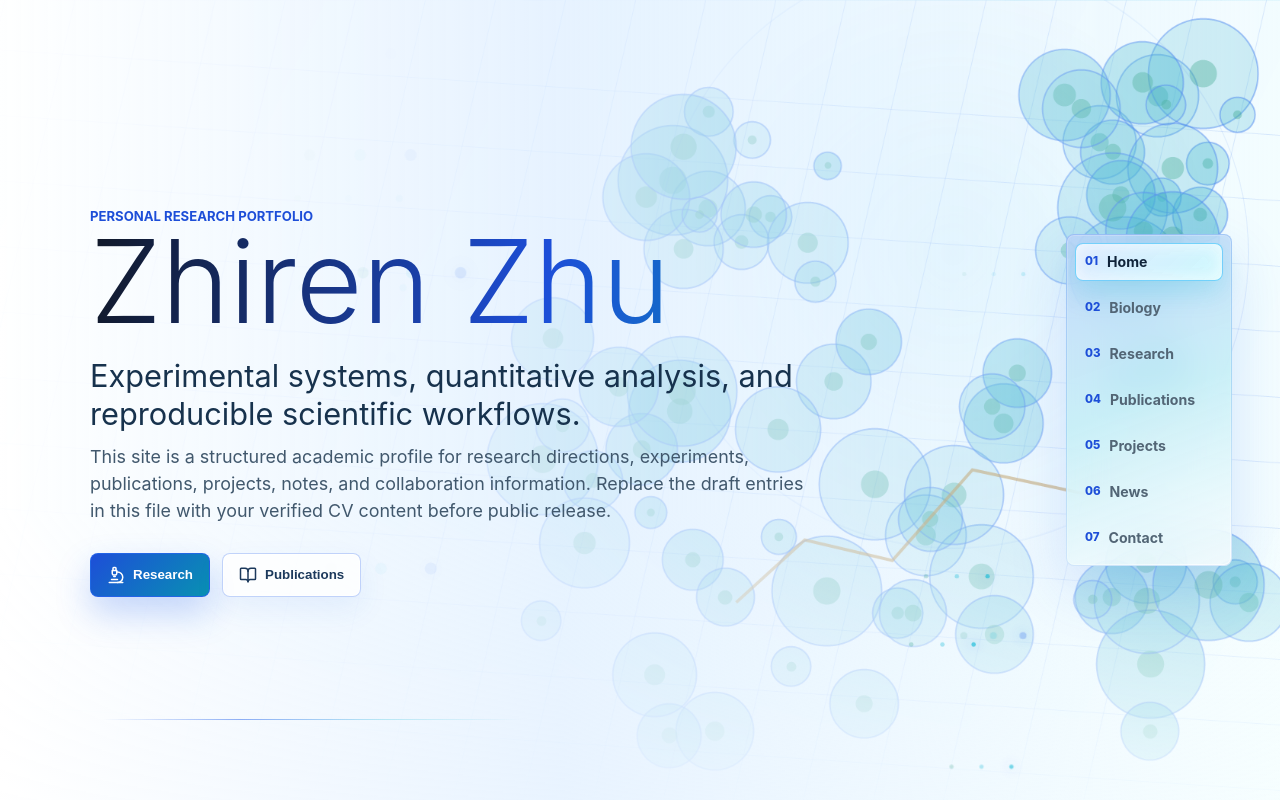
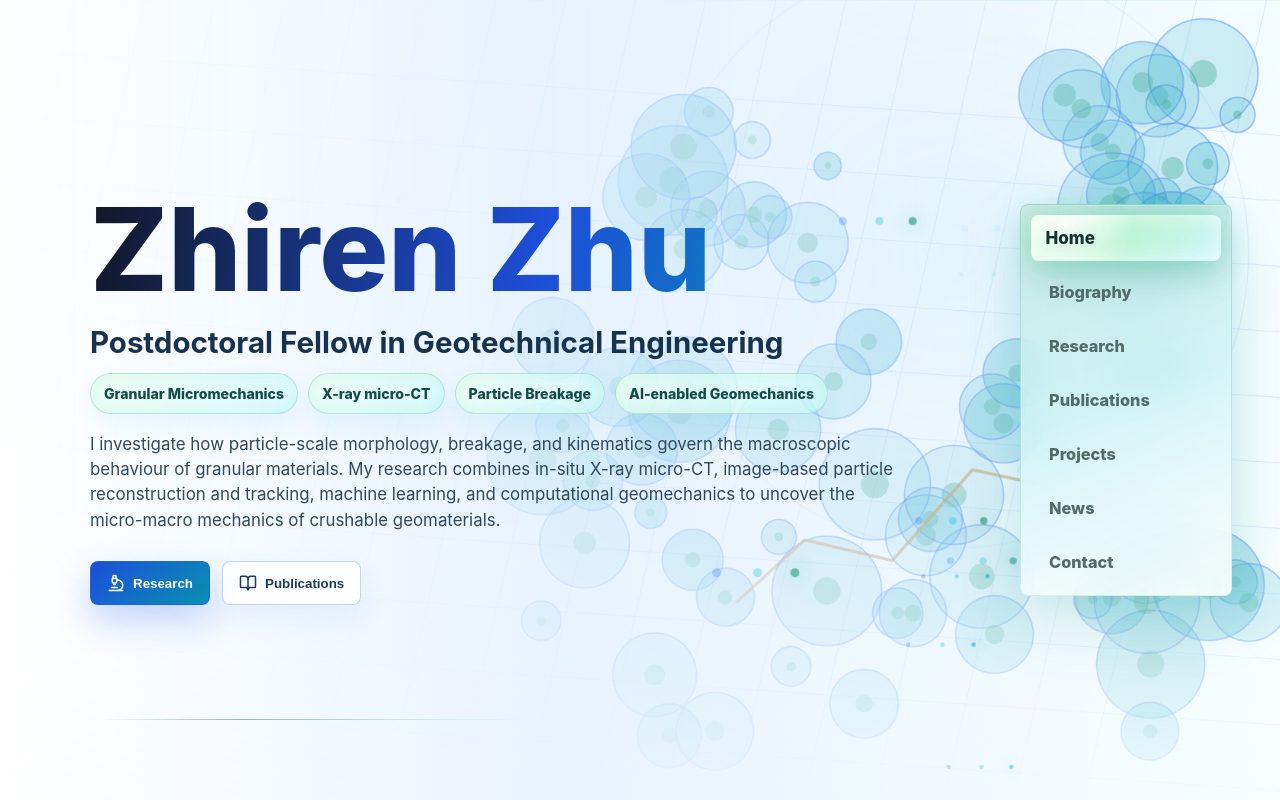
Before and after one commit to zhuzhiren92-dot/research-website, a React (Vite) app: page / in a window 1280 px wide. Built offline with nearby package versions, Linux system fonts and the light colour scheme.

Commit message:
Apply latest personal site revisions

```diff
--- a/src/App.tsx
+++ b/src/App.tsx
@@ -18,7 +18,7 @@ import { profile } from './content/profile';
 
 const panels = [
   { id: 'home', label: 'Home' },
-  { id: 'biology', label: 'Biology' },
+  { id: 'biography', label: 'Biography' },
   { id: 'research', label: 'Research' },
   { id: 'publications', label: 'Publications' },
   { id: 'projects', label: 'Projects' },
@@ -26,7 +26,7 @@ const panels = [
   { id: 'contact', label: 'Contact' },
 ] as const;
 
-const navStep = 46;
+const navStep = 54;
 
 type PanelId = (typeof panels)[number]['id'];
 
@@ -51,6 +51,7 @@ export default function App() {
       block: 'start',
     });
   }, []);
+
   useEffect(() => {
     activeIndexRef.current = activeIndex;
   }, [activeIndex]);
@@ -126,7 +127,6 @@ export default function App() {
     return () => root.removeEventListener('wheel', onWheel);
   }, [scrollToPanel]);
 
-
   const sectionClass = (id: PanelId) => {
     const index = panels.findIndex((panel) => panel.id === id);
     return `snap-section ${id}-screen ${activeIndex === index ? 'is-active' : ''}`;
@@ -139,7 +139,7 @@ export default function App() {
   return (
     <div className="one-page-shell">
       <div className="ambient-flow" aria-hidden="true">
-        {Array.from({ length: 18 }, (_, index) => (
+        {Array.from({ length: 22 }, (_, index) => (
           <span key={index} />
         ))}
       </div>
@@ -154,7 +154,6 @@ export default function App() {
             onClick={() => scrollToPanel(index)}
             aria-current={activeIndex === index ? 'true' : undefined}
           >
-            <span>{String(index + 1).padStart(2, '0')}</span>
             {panel.label}
           </button>
         ))}
@@ -168,14 +167,18 @@ export default function App() {
         >
           <div className="hero-overlay" />
           <div className="hero-flow" aria-hidden="true">
-            {Array.from({ length: 16 }, (_, index) => (
+            {Array.from({ length: 20 }, (_, index) => (
               <span key={index} />
             ))}
           </div>
           <div className="panel-content home-content">
-            <span className="eyebrow">Personal Research Portfolio</span>
             <h1>{profile.name}</h1>
-            <p className="hero-line">{profile.heroLine}</p>
+            <p className="hero-role">{profile.heroLine}</p>
+            <ul className="hero-keywords" aria-label="Research keywords">
+              {profile.heroKeywords.map((keyword) => (
+                <li key={keyword}>{keyword}</li>
+              ))}
+            </ul>
             <p className="hero-summary">{profile.summary}</p>
             <div className="hero-actions">
               <button className="button primary" type="button" onClick={() => scrollToPanel(2)}>
@@ -190,13 +193,13 @@ export default function App() {
           </div>
         </section>
 
-        <section id="biology" className={sectionClass('biology')}>
-          <div className="panel-content two-zone biology-layout">
+        <section id="biography" className={sectionClass('biography')}>
+          <div className="panel-content two-zone biography-layout">
             <div>
               <SectionHeader
-                eyebrow="Biology"
-                title="Research identity and methods"
-                description="Use this section for biography, training, research focus, and method-level expertise."
+                eyebrow="Biography"
+                title="Research profile and expertise"
+                description="Geotechnical researcher exploring the particle-scale mechanics of granular materials through advanced imaging, data-driven methods, and computational modelling."
               />
               <div className="prose compact-prose">
                 {profile.biography.map((paragraph) => (
@@ -204,18 +207,24 @@ export default function App() {
                 ))}
               </div>
             </div>
-            <aside className="biology-card">
-              <img src={profile.portrait} alt={`${profile.name} profile placeholder`} />
+            <aside className="biography-card">
+              <img src={profile.portrait} alt={`${profile.name} portrait`} />
               <div className="fact-list">
                 <div>
                   <GraduationCap size={20} />
                   <span>Affiliation</span>
-                  <strong>{profile.affiliation}</strong>
+                  <strong>
+                    Postdoctoral Fellow
+                    <br />
+                    School of Architecture and Civil Engineering
+                    <br />
+                    City University of Hong Kong
+                  </strong>
                 </div>
                 <div>
                   <ListChecks size={20} />
                   <span>Methods</span>
-                  <strong>{profile.methods.slice(0, 3).join(' / ')}</strong>
+                  <strong>{profile.methods.join(' / ')}</strong>
                 </div>
               </div>
             </aside>
@@ -227,7 +236,7 @@ export default function App() {
             <SectionHeader
               eyebrow="Research"
               title="Research directions"
-              description="Each direction can hold a short research statement, experiment types, validation strategy, and related output."
+              description="Particle-scale observation, quantitative reconstruction, and computational modelling for crushable granular geomaterials."
             />
             <div className="theme-grid snap-grid">
               {profile.researchThemes.map((theme) => (
@@ -360,7 +369,7 @@ export default function App() {
               <div>
                 <Send size={20} />
                 <span>Best Topics</span>
-                <strong>Imaging, analysis workflows, reproducibility</strong>
+                <strong>Granular micromechanics, X-ray micro-CT, AI-enabled geomechanics</strong>
               </div>
               <div>
                 <CheckCircle2 size={20} />
--- a/src/components/Layout.tsx
+++ b/src/components/Layout.tsx
@@ -4,7 +4,7 @@ import { profile } from '../content/profile';
 
 const navItems = [
   { label: 'Home', to: '/' },
-  { label: 'Biology', to: '/biology' },
+  { label: 'Biography', to: '/biography' },
   { label: 'Research', to: '/research' },
   { label: 'Publications', to: '/publications' },
   { label: 'Projects', to: '/projects' },
--- a/src/content/profile.ts
+++ b/src/content/profile.ts
@@ -33,15 +33,20 @@ export type NewsItem = {
 export const profile = {
   name: 'Zhiren Zhu',
   shortName: 'Zhiren',
-  title: 'Researcher',
-  affiliation: 'Your Lab / Institution',
-  location: 'City, Country',
+  title: 'Postdoctoral Fellow in Geotechnical Engineering',
+  affiliation: 'School of Architecture and Civil Engineering, City University of Hong Kong',
+  location: 'Hong Kong SAR, China',
   email: 'your.email@institution.edu',
-  heroLine:
-    'Experimental systems, quantitative analysis, and reproducible scientific workflows.',
+  heroLine: 'Postdoctoral Fellow in Geotechnical Engineering',
+  heroKeywords: [
+    'Granular Micromechanics',
+    'X-ray micro-CT',
+    'Particle Breakage',
+    'AI-enabled Geomechanics',
+  ],
   summary:
-    'This site is a structured academic profile for research directions, experiments, publications, projects, notes, and collaboration information. Replace the draft entries in this file with your verified CV content before public release.',
-  portrait: `${import.meta.env.BASE_URL}profile-placeholder.png`,
+    'I investigate how particle-scale morphology, breakage, and kinematics govern the macroscopic behaviour of granular materials. My research combines in-situ X-ray micro-CT, image-based particle reconstruction and tracking, machine learning, and computational geomechanics to uncover the micro-macro mechanics of crushable geomaterials.',
+  portrait: `${import.meta.env.BASE_URL}profile-photo.png`,
   heroImage: `${import.meta.env.BASE_URL}research-hero.png`,
   links: [
     { label: 'Google Scholar', href: '#' },
@@ -50,116 +55,116 @@ export const profile = {
     { label: 'CV', href: '#' },
   ],
   focusAreas: [
-    'Scientific image analysis',
-    'Experimental workflow design',
-    'Computational biology methods',
-    'Open and reproducible research tools',
+    'Granular micromechanics',
+    'Particle morphology and breakage',
+    'In-situ X-ray micro-CT',
+    'AI-enabled geomechanics',
   ],
   biography: [
-    'I study how experimental data can be made more measurable, interpretable, and reusable. My work combines hands-on experiments, computational pipelines, and careful validation so that results can move from raw observations to defensible scientific claims.',
-    'The current version of this website uses placeholder content because the final CV, publication list, laboratory affiliation, and contact details have not been provided yet. The structure is ready for those materials.',
+    'I am currently a Postdoctoral Fellow in Geotechnical Engineering at City University of Hong Kong, where I completed my Ph.D. in Geotechnical Engineering. Prior to joining CityU, I received my B.E. and M.S. degrees in Geotechnical Engineering from Hunan University. My academic training has centered on geotechnical engineering, with an increasing focus on the particle-scale behavior of granular materials.',
+    'My research focuses on the micromechanics of granular geomaterials, particularly particle breakage, morphology, and kinematics and their links to macroscopic mechanical behaviour. I combine in-situ X-ray micro-computed tomography, three-dimensional image analysis, particle tracking, machine learning, and numerical modelling to characterise the evolution of individual particles and fragments during loading. My broader research goal is to establish quantitative micro-macro links that advance the understanding and modelling of crushable granular materials.',
   ],
   methods: [
-    'Microscopy and image-based phenotyping',
-    'Segmentation, registration, and quantitative feature extraction',
-    'Notebook-first reproducible analysis',
-    'Figure preparation for academic communication',
-    'Version-controlled project documentation',
+    'In-situ X-ray micro-CT',
+    '3D Segmentation & Reconstruction',
+    'Particle Tracking',
+    'Machine Learning',
+    'DEM',
   ],
   researchThemes: [
     {
-      title: 'Quantitative Experimental Imaging',
+      title: 'Granular Micromechanics',
       summary:
-        'Turning microscopy and experimental image data into structured measurements that can be audited and reproduced.',
+        'Linking particle-scale morphology, kinematics, and contact evolution to macroscopic granular material behaviour.',
       points: [
-        'Image preprocessing and quality control',
-        'Object detection, segmentation, and overlap analysis',
-        'Human-in-the-loop annotation and validation',
+        'Particle morphology and fabric evolution',
+        'Micro-macro interpretation of crushable geomaterials',
+        'Mechanics of granular assemblies under loading',
       ],
     },
     {
-      title: 'Reproducible Analysis Pipelines',
+      title: 'X-ray Micro-CT and 3D Reconstruction',
       summary:
-        'Designing analysis workflows that preserve raw data, document parameters, and make validation easy to repeat.',
+        'Using in-situ imaging and image-based reconstruction to observe individual particles and fragments during deformation.',
       points: [
-        'Run-all notebook entry points',
-        'Transparent baselines and regression checks',
-        'Portable folders for collaborators and reviewers',
+        'In-situ X-ray micro-computed tomography',
+        'Three-dimensional particle segmentation and reconstruction',
+        'Image-based particle tracking and deformation analysis',
       ],
     },
     {
-      title: 'Scientific Communication Tools',
+      title: 'AI-enabled Geomechanics',
       summary:
-        'Building clear visual and written research outputs for manuscripts, talks, and public academic pages.',
+        'Combining machine learning, numerical modelling, and experimental data to improve granular material characterisation.',
       points: [
-        'Editable figures and slide assets',
-        'Structured paper and project summaries',
-        'Public-facing research websites',
+        'Data-driven morphology and breakage analysis',
+        'Machine learning for particle-level interpretation',
+        'DEM-informed computational geomechanics',
       ],
     },
   ] satisfies ResearchTheme[],
   publications: [
     {
       title: 'Replace with a representative publication title',
-      authors: 'Your Name, Collaborator A, Collaborator B',
+      authors: 'Zhiren Zhu, Collaborator A, Collaborator B',
       venue: 'Journal or Conference Name',
       year: '2026',
-      tags: ['Methods', 'Imaging'],
+      tags: ['Geotechnical Engineering', 'Granular Materials'],
       links: [{ label: 'Paper', href: '#' }],
     },
     {
       title: 'Replace with a second publication title',
-      authors: 'Your Name, Collaborator C',
+      authors: 'Zhiren Zhu, Collaborator C',
       venue: 'Journal or Conference Name',
       year: '2025',
-      tags: ['Experiment', 'Analysis'],
+      tags: ['X-ray micro-CT', 'Particle Breakage'],
       links: [{ label: 'DOI', href: '#' }],
     },
     {
       title: 'Replace with a preprint, manuscript, or selected project paper',
-      authors: 'Your Name et al.',
+      authors: 'Zhiren Zhu et al.',
       venue: 'Preprint / Under Review / Archive',
       year: '2024',
-      tags: ['Preprint', 'Open Science'],
+      tags: ['AI Geomechanics', 'DEM'],
       links: [{ label: 'Code', href: '#' }],
     },
   ] satisfies Publication[],
   projects: [
     {
-      title: 'Image Analysis Workflow',
+      title: 'Particle Breakage and Morphology',
       status: 'Active',
       summary:
-        'A reproducible workflow for processing experimental image data, validating outputs, and tracking model or rule changes.',
+        'Quantifying how particle shape, fragmentation, and breakage patterns evolve during mechanical loading.',
       outcomes: [
-        'Preserves original data and notebooks',
-        'Records parameter settings and regression evidence',
-        'Supports future human-labeled validation',
+        'Connects particle morphology with macroscopic response',
+        'Tracks fragment evolution from image-derived measurements',
+        'Supports micro-macro interpretation of crushable materials',
       ],
-      tags: ['Python', 'Notebook', 'Validation'],
+      tags: ['Granular Materials', 'Breakage', 'Morphology'],
     },
     {
-      title: 'Editable Scientific Figures',
-      status: 'Prototype',
+      title: 'In-situ X-ray Micro-CT Workflow',
+      status: 'Active',
       summary:
-        'A practical pipeline for converting complex scientific visuals into editable presentation-ready assets.',
+        'A workflow for reconstructing, segmenting, and tracking three-dimensional particle structures from X-ray micro-CT data.',
       outcomes: [
-        'Separates text, arrows, labels, and layout elements',
-        'Keeps complex artwork traceable when full vectorization is unrealistic',
-        'Exports reviewable PowerPoint deliverables',
+        'Preserves particle-scale geometry and kinematic evidence',
+        'Supports reproducible 3D segmentation and reconstruction',
+        'Links imaging observations to mechanical behaviour',
       ],
-      tags: ['PowerPoint', 'Figures', 'Communication'],
+      tags: ['X-ray micro-CT', '3D Analysis', 'Tracking'],
     },
     {
-      title: 'Research Website System',
+      title: 'AI-enabled Geomechanics Models',
       status: 'Draft',
       summary:
-        'This website itself is structured as a reusable content-driven academic profile.',
+        'Data-driven modelling that integrates imaging, machine learning, and computational geomechanics.',
       outcomes: [
-        'Central content file for future edits',
-        'Independent pages for research, papers, projects, and notes',
-        'GitHub Pages workflow included',
+        'Extracts interpretable particle-level features',
+        'Builds links between local particle evolution and bulk response',
+        'Supports future predictive modelling of crushable geomaterials',
       ],
-      tags: ['React', 'TypeScript', 'GitHub Pages'],
+      tags: ['Machine Learning', 'DEM', 'Modelling'],
     },
   ] satisfies Project[],
   news: [
@@ -167,7 +172,7 @@ export const profile = {
       date: '2026.08',
       title: 'Personal research website draft created',
       description:
-        'Initial site structure prepared with pages for profile, research, publications, projects, news, and contact.',
+        'Initial site structure prepared with sections for profile, biography, research, publications, projects, news, and contact.',
     },
     {
       date: '2026.07',
@@ -184,8 +189,8 @@ export const profile = {
   ] satisfies NewsItem[],
   contact: {
     email: 'your.email@institution.edu',
-    office: 'Building / Room, Institution',
+    office: 'School of Architecture and Civil Engineering, City University of Hong Kong',
     collaboration:
-      'Open to collaborations on experimental imaging, quantitative analysis, reproducible workflows, and academic communication tools.',
+      'Open to collaborations on granular micromechanics, X-ray micro-CT, particle breakage, AI-enabled geomechanics, and computational modelling of geomaterials.',
   },
 };
--- a/src/pages/AboutPage.tsx
+++ b/src/pages/AboutPage.tsx
@@ -2,13 +2,13 @@ import { GraduationCap, ListChecks } from 'lucide-react';
 import SectionHeader from '../components/SectionHeader';
 import { profile } from '../content/profile';
 
-export default function BiologyPage() {
+export default function BiographyPage() {
   return (
     <section className="page">
       <div className="container">
         <SectionHeader
-          eyebrow="Biology"
-          title="Research identity and methods"
+          eyebrow="Biography"
+          title="Research profile and expertise"
           description="Use this page for biography, training, research identity, and method-level expertise."
         />
         <div className="about-layout">
--- a/src/pages/HomePage.tsx
+++ b/src/pages/HomePage.tsx
@@ -25,7 +25,6 @@ export default function HomePage() {
           ))}
         </div>
         <div className="hero-inner">
-          <span className="eyebrow">Personal Research Portfolio</span>
           <h1>{profile.name}</h1>
           <p className="hero-line">{profile.heroLine}</p>
           <p className="hero-summary">{profile.summary}</p>
--- a/src/styles.css
+++ b/src/styles.css
@@ -1399,7 +1399,7 @@ body {
   align-items: center;
 }
 
-.biology-card {
+.biography-card {
   display: grid;
   gap: 20px;
   padding: 22px;
@@ -1410,7 +1410,7 @@ body {
   backdrop-filter: blur(12px);
 }
 
-.biology-card img {
+.biography-card img {
   width: min(100%, 260px);
   aspect-ratio: 1;
   border: 1px solid rgba(37, 99, 235, 0.18);
@@ -1570,7 +1570,7 @@ body {
     flex-direction: column;
   }
 
-  .biology-card img {
+  .biography-card img {
     display: none;
   }
 
@@ -1608,3 +1608,241 @@ body {
     transition: none;
   }
 }
+
+/* DOCX revision 2 interaction refinements */
+:root {
+  --nav-step: 54px;
+  --soft-green: #b9f3d4;
+  --soft-green-strong: #4ade80;
+  --nav-ink: #12312f;
+}
+
+.home-content h1 {
+  font-weight: 820;
+  letter-spacing: 0;
+}
+
+.hero-role {
+  max-width: 760px;
+  margin: 0 0 12px;
+  color: #17324d;
+  font-size: clamp(1.24rem, 2.3vw, 2rem);
+  font-weight: 740;
+  line-height: 1.2;
+}
+
+.hero-keywords {
+  display: flex;
+  flex-wrap: wrap;
+  gap: 10px;
+  max-width: 920px;
+  padding: 0;
+  margin: 0 0 18px;
+  list-style: none;
+}
+
+.hero-keywords li {
+  border: 1px solid rgba(20, 145, 111, 0.22);
+  border-radius: 999px;
+  padding: 9px 13px;
+  color: #154b45;
+  background: linear-gradient(135deg, rgba(236, 253, 245, 0.9), rgba(207, 250, 254, 0.66));
+  box-shadow: inset 0 0 16px rgba(74, 222, 128, 0.12), 0 10px 24px rgba(6, 182, 212, 0.08);
+  font-size: clamp(0.88rem, 1vw, 1rem);
+  font-weight: 760;
+}
+
+.hero-summary {
+  max-width: 820px;
+  color: #31495c;
+  font-size: clamp(1.02rem, 1.32vw, 1.18rem);
+}
+
+.side-nav {
+  width: 212px;
+  gap: 8px;
+  padding: 10px;
+  border-color: rgba(20, 145, 111, 0.18);
+  background: rgba(248, 255, 252, 0.78);
+  box-shadow:
+    0 24px 64px rgba(20, 145, 111, 0.16),
+    0 0 36px rgba(56, 189, 248, 0.1),
+    inset 0 0 0 1px rgba(255, 255, 255, 0.72);
+}
+
+.side-nav::before {
+  background: linear-gradient(160deg, rgba(20, 145, 111, 0.2), rgba(6, 182, 212, 0.14), rgba(255, 255, 255, 0.48));
+}
+
+.side-nav-indicator {
+  top: 10px;
+  right: 10px;
+  left: 10px;
+  height: 46px;
+  border: 0;
+  background:
+    radial-gradient(circle at 18% 20%, rgba(255, 255, 255, 0.95), transparent 42%),
+    linear-gradient(135deg, rgba(220, 252, 231, 0.96), rgba(187, 247, 208, 0.84) 46%, rgba(207, 250, 254, 0.78));
+  box-shadow:
+    0 14px 32px rgba(20, 145, 111, 0.22),
+    0 0 28px rgba(74, 222, 128, 0.22),
+    inset 0 0 20px rgba(255, 255, 255, 0.68);
+}
+
+.side-nav button {
+  justify-content: flex-start;
+  height: 46px;
+  padding: 0 18px;
+  color: #526b68;
+  font-size: 1.02rem;
+  font-weight: 790;
+  transition:
+    color 220ms ease,
+    transform 260ms cubic-bezier(0.2, 0.8, 0.2, 1),
+    text-shadow 220ms ease;
+}
+
+.side-nav button:hover,
+.side-nav button.active {
+  color: var(--nav-ink);
+  transform: scale(1.045);
+  text-shadow: 0 0 18px rgba(20, 145, 111, 0.24);
+}
+
+.side-nav button span {
+  display: none;
+}
+
+.snap-section {
+  padding-right: clamp(258px, 22vw, 340px);
+}
+
+.panel-content {
+  max-height: calc(100svh - clamp(52px, 9vw, 132px));
+}
+
+.snap-section.is-active .panel-content {
+  animation: panelEnter 860ms cubic-bezier(0.16, 1, 0.3, 1) both, localGlow 1100ms ease-out both;
+}
+
+.snap-section.is-active::before {
+  animation: sectionLight 1200ms ease-out both;
+}
+
+.biography-card {
+  max-width: 390px;
+  margin-left: auto;
+  background:
+    linear-gradient(180deg, rgba(255, 255, 255, 0.9), rgba(235, 253, 245, 0.72)),
+    linear-gradient(135deg, rgba(37, 99, 235, 0.08), rgba(6, 182, 212, 0.08));
+  box-shadow:
+    0 28px 74px rgba(20, 145, 111, 0.14),
+    0 0 44px rgba(6, 182, 212, 0.12);
+}
+
+.biography-card img {
+  width: min(100%, 290px);
+  margin: 0 auto;
+}
+
+.biography-card .fact-list strong {
+  line-height: 1.45;
+}
+
+.theme-card,
+.project-card,
+.contact-details,
+.biography-card {
+  box-shadow:
+    0 24px 64px rgba(37, 99, 235, 0.12),
+    0 0 36px rgba(6, 182, 212, 0.08);
+}
+
+.theme-card:hover,
+.project-card:hover {
+  transform: translateY(-7px) scale(1.012);
+  box-shadow:
+    0 34px 78px rgba(37, 99, 235, 0.18),
+    0 0 44px rgba(74, 222, 128, 0.16);
+}
+
+.ambient-flow span {
+  width: 10px;
+  height: 10px;
+  background: rgba(20, 145, 111, 0.5);
+  box-shadow:
+    0 0 22px rgba(20, 145, 111, 0.42),
+    40px 0 0 rgba(6, 182, 212, 0.32),
+    84px 0 0 rgba(37, 99, 235, 0.2);
+  animation-duration: 13s;
+}
+
+.hero-flow span {
+  background: rgba(20, 145, 111, 0.68);
+  box-shadow:
+    0 0 24px rgba(20, 145, 111, 0.56),
+    -42px 0 0 rgba(6, 182, 212, 0.36),
+    -88px 0 0 rgba(37, 99, 235, 0.28);
+  animation-duration: 6.2s;
+}
+
+@keyframes localGlow {
+  0% {
+    text-shadow: none;
+  }
+  42% {
+    text-shadow: 0 0 24px rgba(56, 189, 248, 0.2);
+  }
+  100% {
+    text-shadow: none;
+  }
+}
+
+@keyframes sectionLight {
+  0% {
+    opacity: 0.18;
+    transform: translate3d(18%, -22%, 0) scale(0.94);
+  }
+  60% {
+    opacity: 0.86;
+  }
+  100% {
+    opacity: 0.68;
+    transform: translate3d(12%, -18%, 0) scale(1);
+  }
+}
+
+@media (max-width: 1080px) {
+  .snap-section {
+    padding-right: 152px;
+  }
+
+  .side-nav {
+    width: 126px;
+  }
+
+  .side-nav button {
+    justify-content: center;
+    padding: 0 8px;
+    font-size: 0.82rem;
+  }
+}
+
+@media (max-width: 680px) {
+  .snap-section {
+    padding-right: 100px;
+  }
+
+  .side-nav {
+    width: 84px;
+    right: 8px;
+  }
+
+  .side-nav button {
+    font-size: 0.68rem;
+  }
+
+  .hero-keywords li {
+    padding: 7px 10px;
+  }
+}
```
Also changed, not shown: public/profile-photo.png (added).
